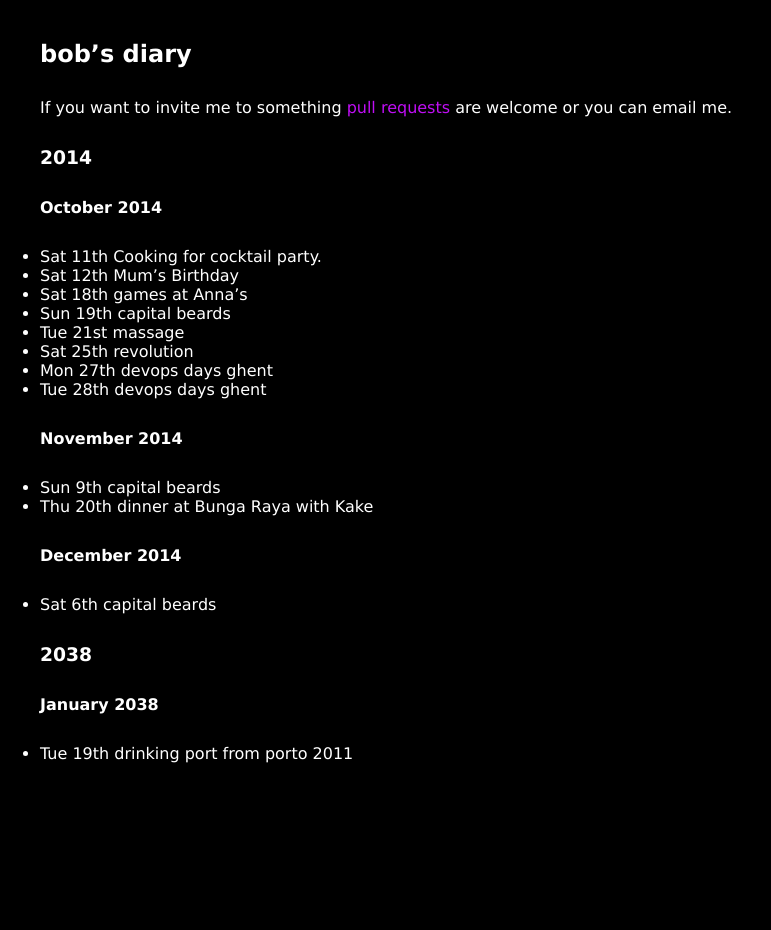
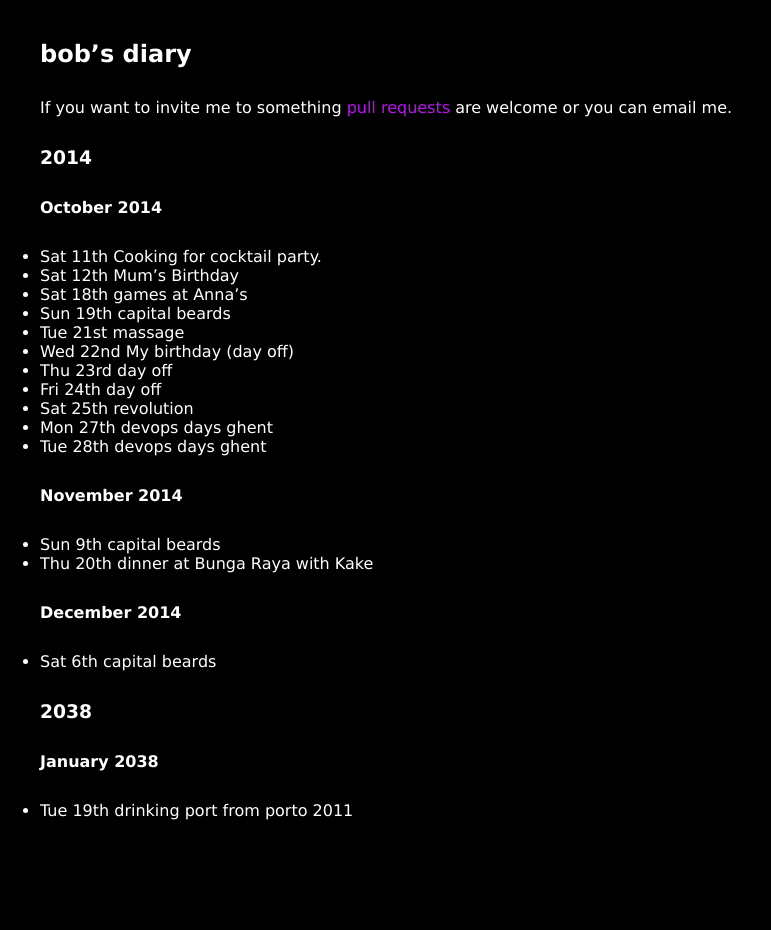
Before and after one commit to rjw1/randomness.org.uk, a Jekyll site: the page built from diary/index.md, in a window 1280 px wide. Shown: the whole page, without its empty margins (0-771 px from the left). Built offline with Jekyll 4.4.1, drawn with Linux system fonts in a browser that asks for light colours; Markdown is read by kramdown in place of the engine named in the settings.

Commit message:
birthday and days off

```diff
--- a/diary/index.md
+++ b/diary/index.md
@@ -16,6 +16,9 @@ are welcome or you can email me.
 * Sat 18th games at Anna's
 * Sun 19th capital beards
 * Tue 21st massage
+* Wed 22nd My birthday (day off)
+* Thu 23rd day off
+* Fri 24th day off
 * Sat 25th revolution
 * Mon 27th devops days ghent
 * Tue 28th devops days ghent
```
